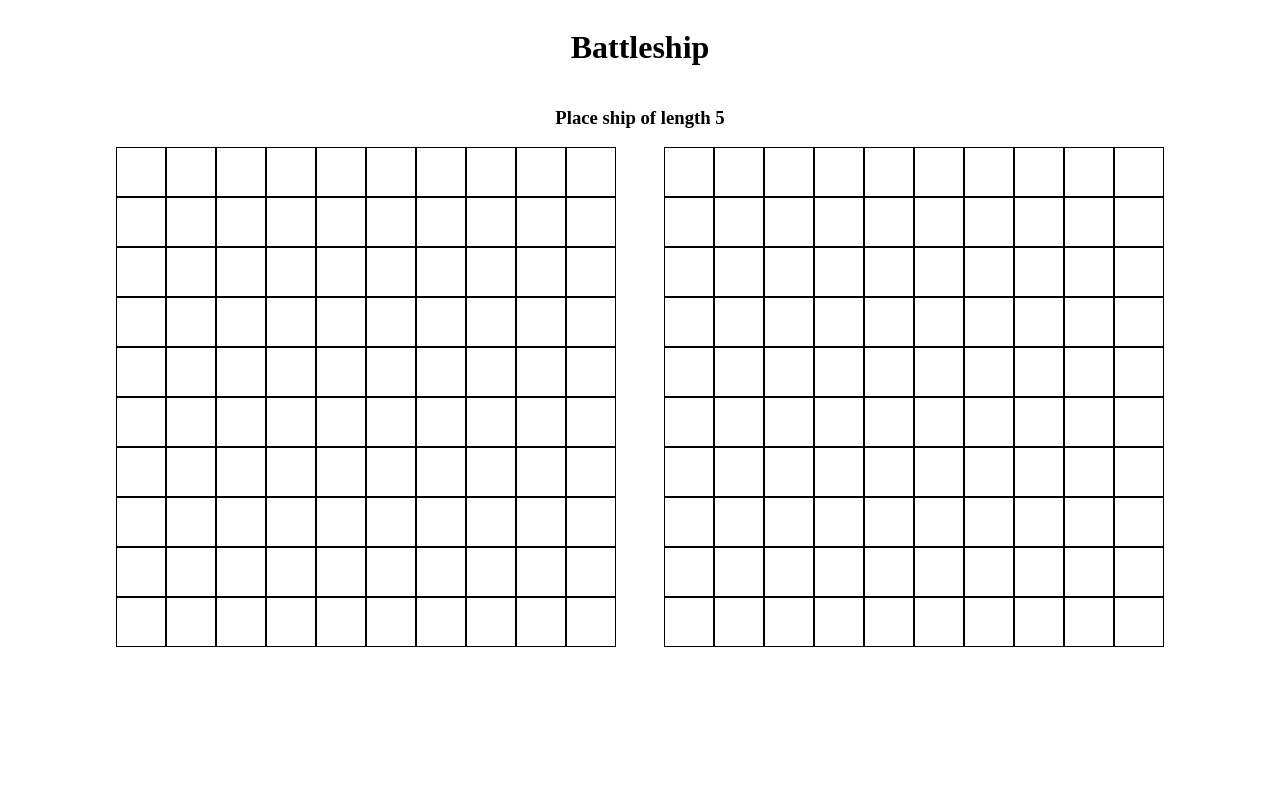
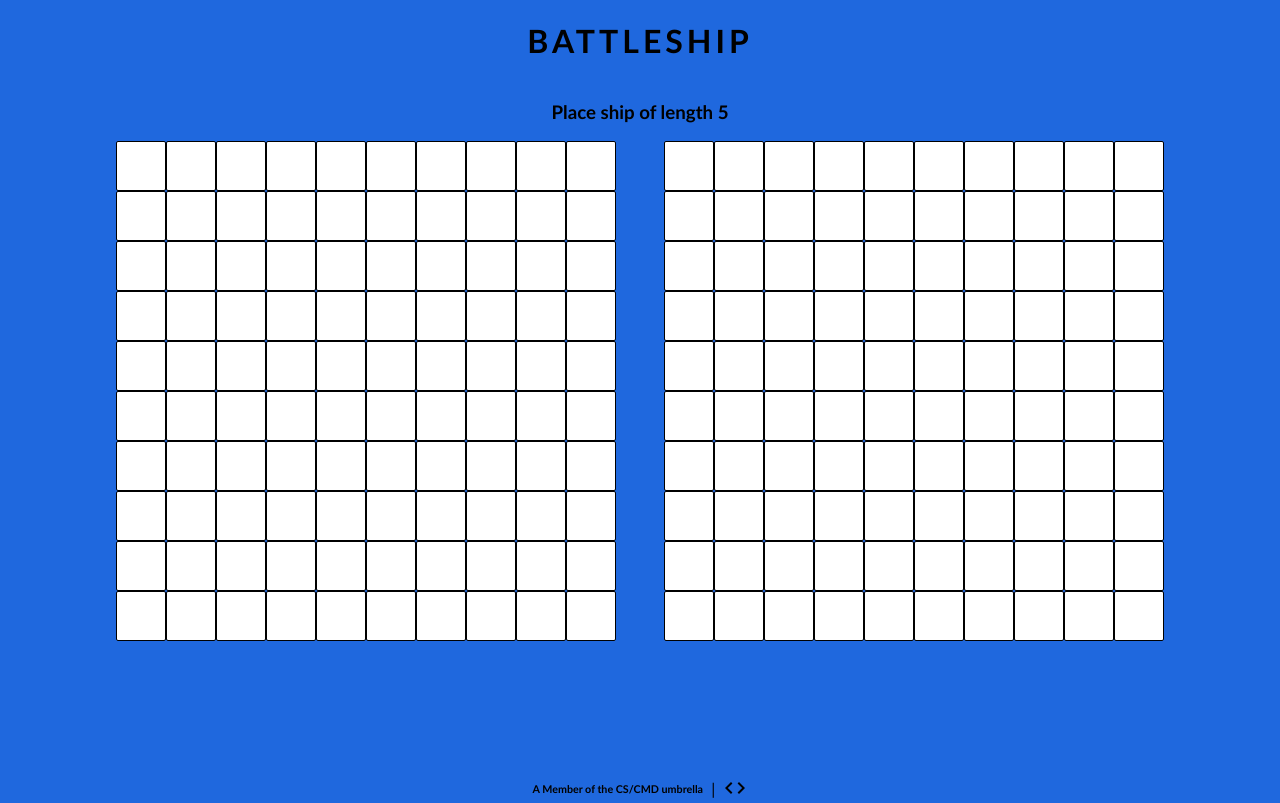
Before and after one commit to cs-cmd/battleship, a website with bundled scripts: page src/index.html in a window 1280 px wide. Built offline with nearby package versions, Linux system fonts and the light colour scheme.

Commit message:
Removed unused CSS class from JS; Edited page and gameboard styles

```diff
--- a/src/Controller.js
+++ b/src/Controller.js
@@ -6,8 +6,8 @@ const controller = (() => {
     const AI = new PlayerBoard();
     AI.generateCoords = () => {
         return {
-            x: Math.floor(Math.random() * 9),
-            y: Math.floor(Math.random() * 9),
+            x: Math.round(Math.random() * 9),
+            y: Math.round(Math.random() * 9),
         };
     }
 
--- a/src/UI.js
+++ b/src/UI.js
@@ -17,7 +17,6 @@ for(let i = 0; i < 10; i++) {
         tile.setAttribute('y', j);
 
         const playerTile = tile.cloneNode();
-        playerTile.classList.add('player-tile');
         playerTile.addEventListener('click', () => {
             placeShipPiece(i, j);
         });
--- a/src/index.html
+++ b/src/index.html
@@ -10,7 +10,7 @@
 </head>
 <body>
     <header class="title-block">
-        <h1 class="title-text">Battleship</h1>
+        <h1 class="title-text">BATTLESHIP</h1>
     </header>
 
     <section class="game-status">
@@ -25,5 +25,13 @@
 
         </section>
     </main>
+
+    <footer class="footer-block">
+        <h6 class="footer-text">A Member of the CS/CMD umbrella</h6>
+        <span>&nbsp;&nbsp;|&nbsp;&nbsp;</span>
+        <a href="https://github.com/cs-cmd/battleship" class="source-link">
+            <svg class="link-icon" xmlns="http://www.w3.org/2000/svg" height="24" viewBox="0 -960 960 960" width="24"><path d="M320-240 80-480l240-240 57 57-184 184 183 183-56 56Zm320 0-57-57 184-184-183-183 56-56 240 240-240 240Z"/></svg>
+        </a>
+    </footer>
 </body>
 </html>
--- a/src/res/gameboard-styles.css
+++ b/src/res/gameboard-styles.css
@@ -17,6 +17,7 @@
     background-color: white;
     border: 1px solid black;
     box-sizing: border-box;
+    border-radius: 2px;
 }
 
 .tile.was-hit {
--- a/src/res/page-styles.css
+++ b/src/res/page-styles.css
@@ -1,6 +1,41 @@
+:root {
+    --main-background: #1f68de;
+}
+html {
+    height: 100dvh;
+}
+
 body {
     text-align: center;
     display: flex;
     flex-direction: column;
+    background-color: var(--main-background);
+    font-family: 'Gill Sans', 'Gill Sans MT', Calibri, 'Trebuchet MS', sans-serif;
+    height: 100%;
+    margin: 0px;
+    padding: 0px;
+}
+
+.title-text {
+    letter-spacing: .25rem;
+}
+
+.footer-block {
+    display: flex;
     justify-content: center;
+    align-items: center;
+    margin-top: auto;
 }
+
+.footer-text {
+    margin: 0px;
+    padding: 0px;
+}
+
+.source-link {
+    height: 24px;
+}
+
+.link-icon:hover {
+    fill: white;
+}
```
